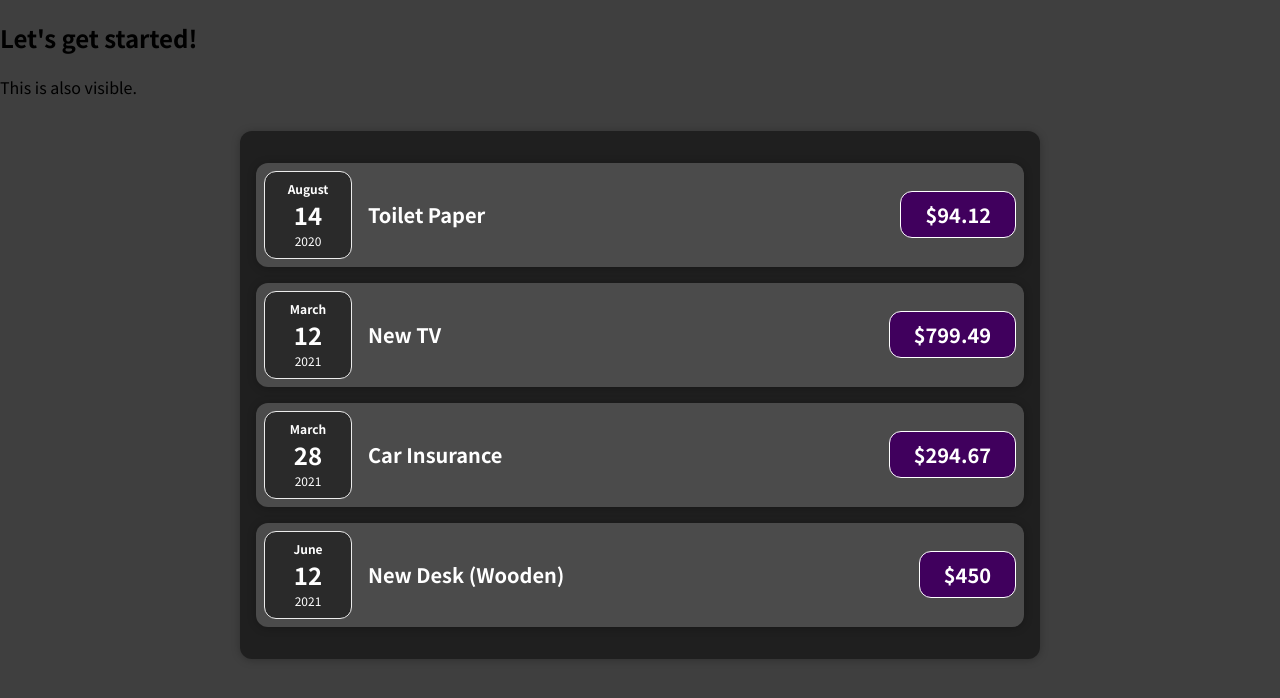
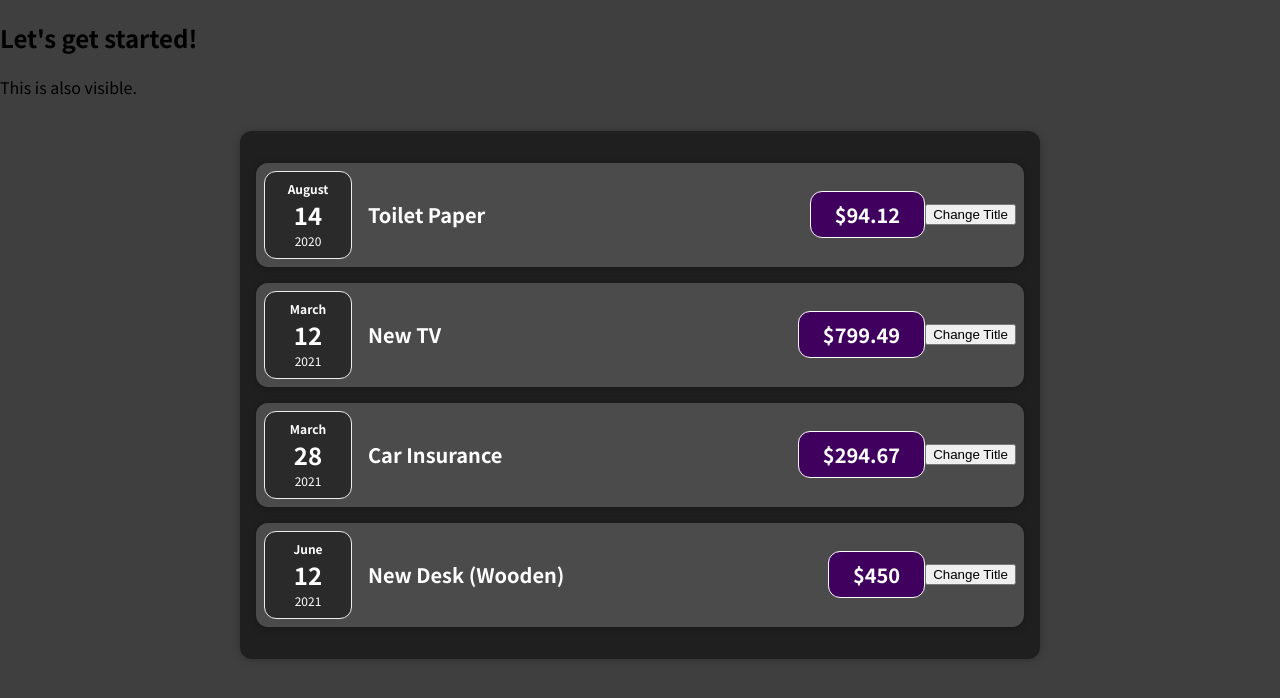
Before and after one commit to jeffjnunez/expense-tracker, a React (Create React App) app: page / in a window 1280 px wide. Shown: the top 698 px of the page. Built offline with nearby package versions, Linux system fonts and the light colour scheme; the HTML template or start-up script is replaced by a standard one.

Commit message:
048 - start sec4 - useState hook

```diff
--- a/src/components/Expenses/ExpenseItem.js
+++ b/src/components/Expenses/ExpenseItem.js
@@ -1,16 +1,24 @@
+import { useState } from 'react';
+
 import ExpenseDate from './ExpenseDate';
 import Card from '../UI/Card';
 import './ExpenseItem.css';
 
 const ExpenseItem = ({ id, title, amount, date }) => {
+    const [itemTitle, setItemTitle] = useState(title);
+
+    const clickHandler = () => {
+        setItemTitle('Updated!');
+    };
 
     return (
         <Card className='expense-item'>
             <ExpenseDate date={date} />
             <div className='expense-item__description'>
-                <h2>{title}</h2>
+                <h2>{itemTitle}</h2>
                 <div className='expense-item__price'>${amount}</div>
             </div>
+            <button onClick={clickHandler}>Change Title</button>
         </Card>
     );
 }
--- a/src/components/UI/Card.js
+++ b/src/components/UI/Card.js
@@ -2,7 +2,6 @@
 
 const Card = (props) => {
     const classes = 'card ' + props.className;
-    console.log(props);
 
     return (
         <div className={classes}>
```
